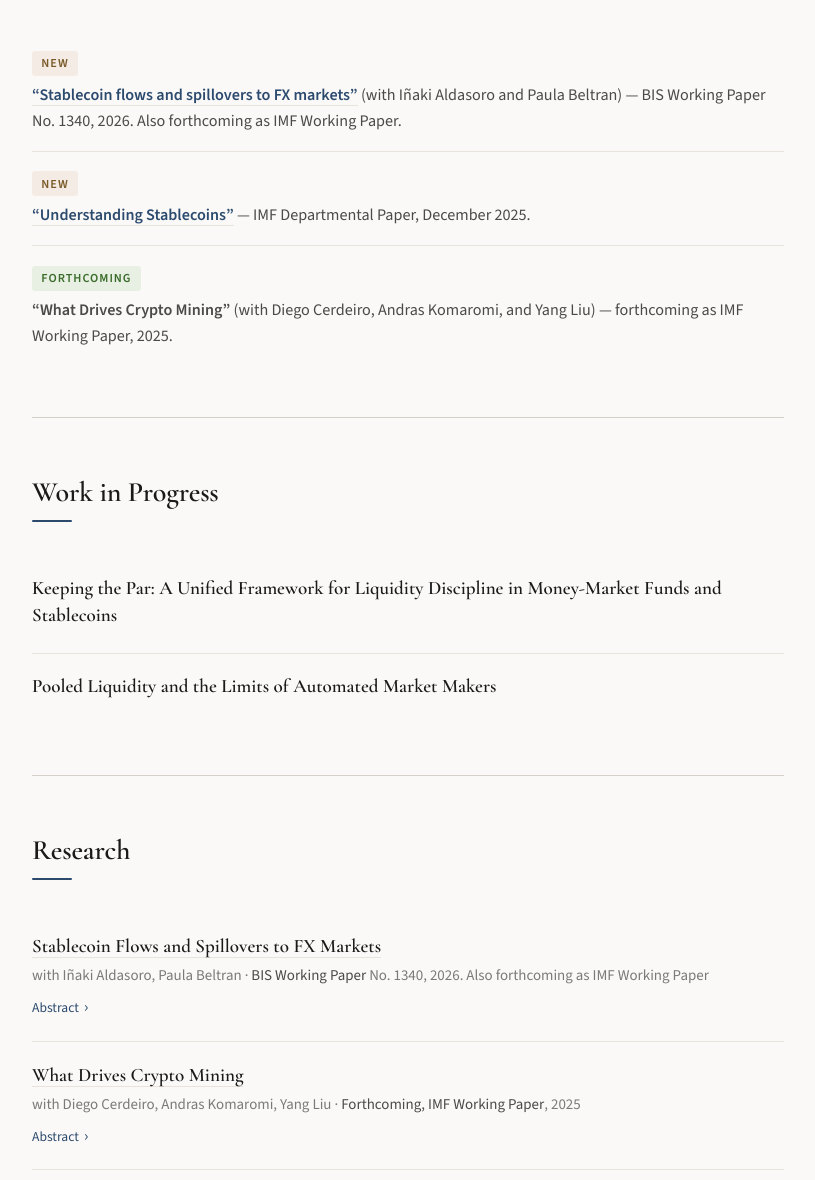
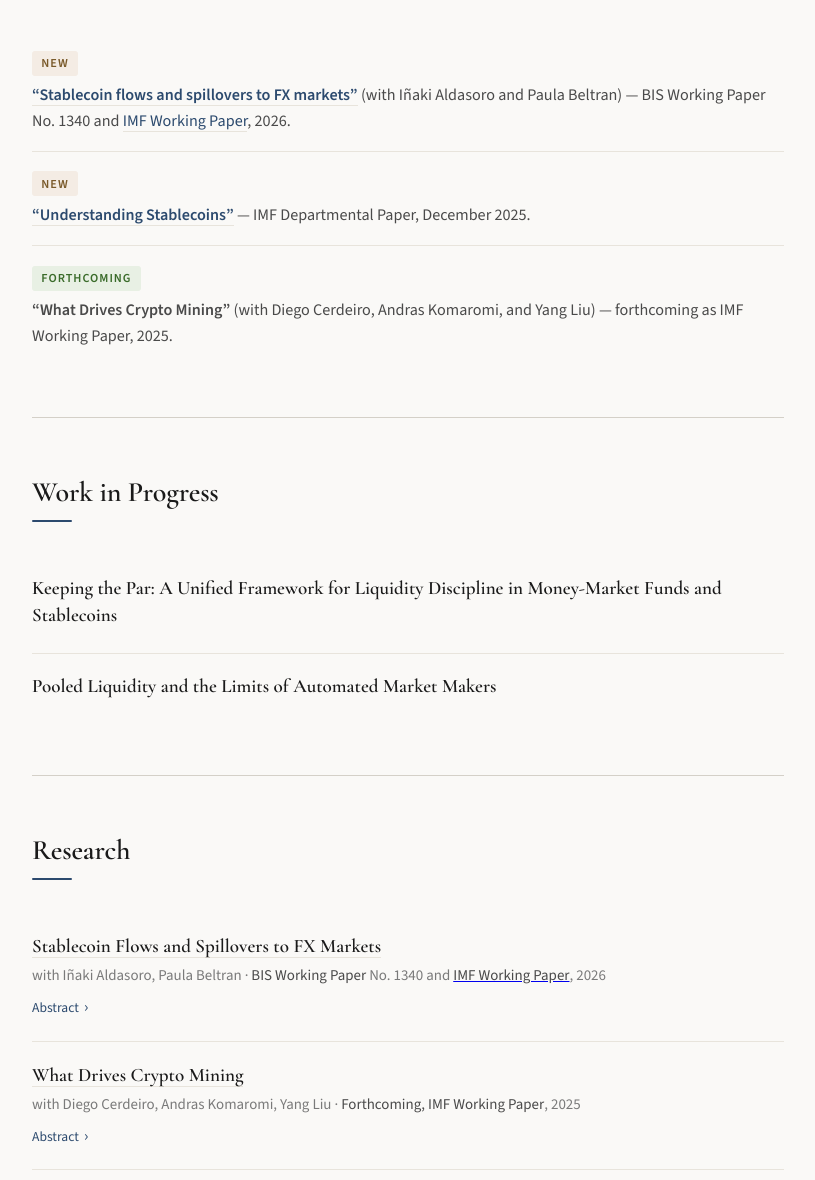
Before and after one commit to federicogrinberg/federicogrinberg.github.io, a plain HTML site: page index.html in a window 1280 px wide. Shown: the part 648-1828 px from the top of the page, without its empty margins (232-1047 px from the left). Drawn offline with nearby package versions, Linux system fonts and the light colour scheme.

Commit message:
Add files via upload

```diff
--- a/index.html
+++ b/index.html
@@ -461,7 +461,7 @@
 
   <div class="news-item">
     <span class="news-tag tag-new">New</span>
-    <p class="news-text"><a href="https://www.bis.org/publ/work1340.htm" target="_blank"><strong>&ldquo;Stablecoin flows and spillovers to FX markets&rdquo;</strong></a> (with Iñaki Aldasoro and Paula Beltran) &mdash; BIS Working Paper No. 1340, 2026. Also forthcoming as IMF Working Paper.</p>
+    <p class="news-text"><a href="https://www.bis.org/publ/work1340.htm" target="_blank"><strong>&ldquo;Stablecoin flows and spillovers to FX markets&rdquo;</strong></a> (with Iñaki Aldasoro and Paula Beltran) &mdash; BIS Working Paper No. 1340 and <a href="https://www.imf.org/en/publications/wp/issues/2026/03/27/stablecoin-inflows-and-spillovers-to-fx-markets-575046" target="_blank">IMF Working Paper</a>, 2026.</p>
   </div>
   <div class="news-item">
     <span class="news-tag tag-new">New</span>
@@ -502,7 +502,7 @@
     <div class="paper-title">
       <a href="https://www.bis.org/publ/work1340.htm" target="_blank">Stablecoin Flows and Spillovers to FX Markets</a>
     </div>
-    <div class="paper-meta">with Iñaki Aldasoro, Paula Beltran &middot; <span class="paper-venue">BIS Working Paper</span> No. 1340, 2026. Also forthcoming as IMF Working Paper</div>
+    <div class="paper-meta">with Iñaki Aldasoro, Paula Beltran &middot; <span class="paper-venue">BIS Working Paper</span> No. 1340 and <a href="https://www.imf.org/en/publications/wp/issues/2026/03/27/stablecoin-inflows-and-spillovers-to-fx-markets-575046" target="_blank"><span class="paper-venue">IMF Working Paper</span></a>, 2026</div>
     <details class="paper-details">
       <summary>Abstract</summary>
       <div class="paper-desc">Documents spillovers from stablecoin-based FX to traditional FX markets using data on four USD-pegged stablecoins and 27 fiat currencies. Shows that exogenous increases in stablecoin net inflows depreciate local currencies and widen CIP deviations, with spillovers growing disproportionately when intermediary capital is depleted.</div>
```
